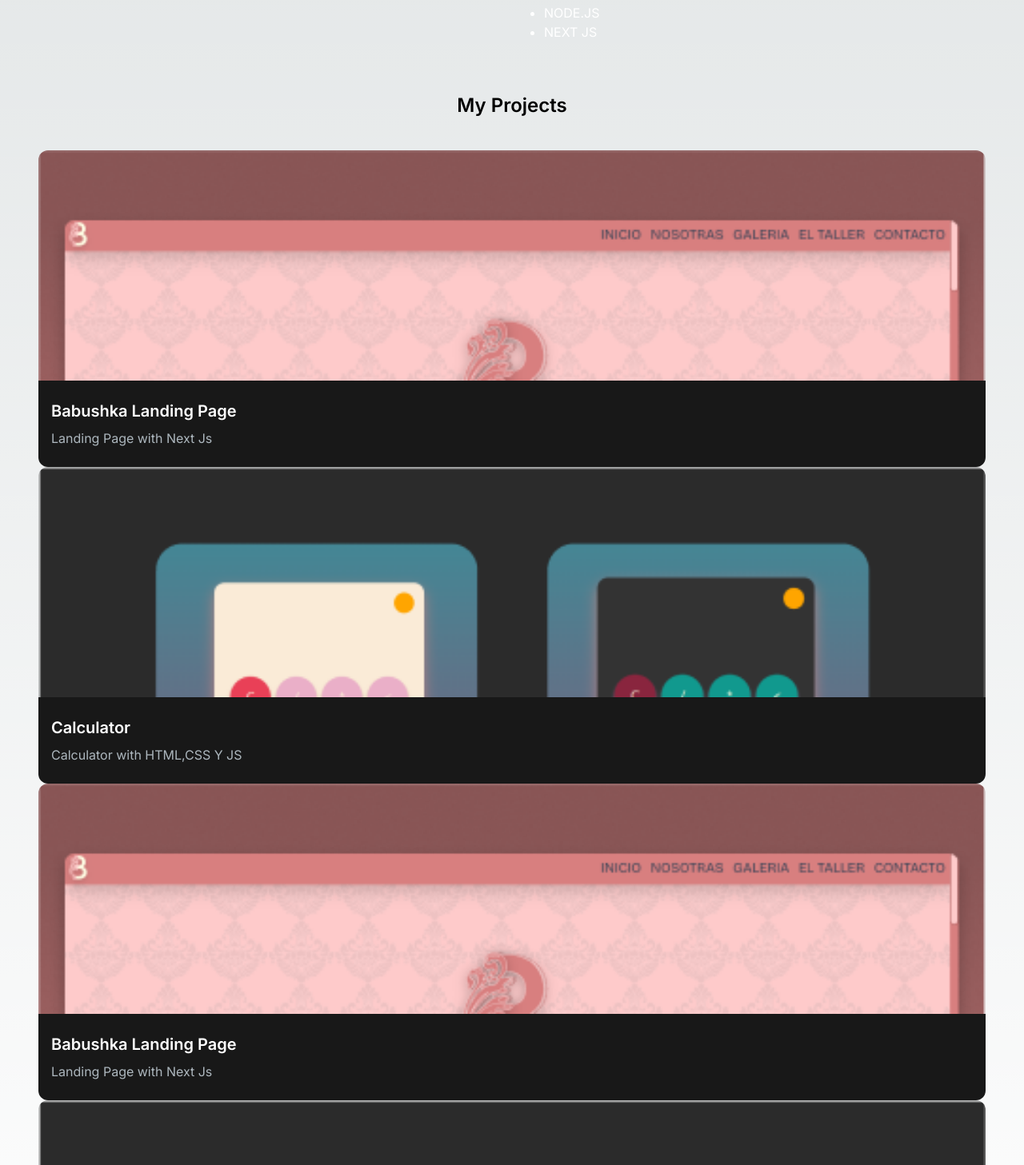
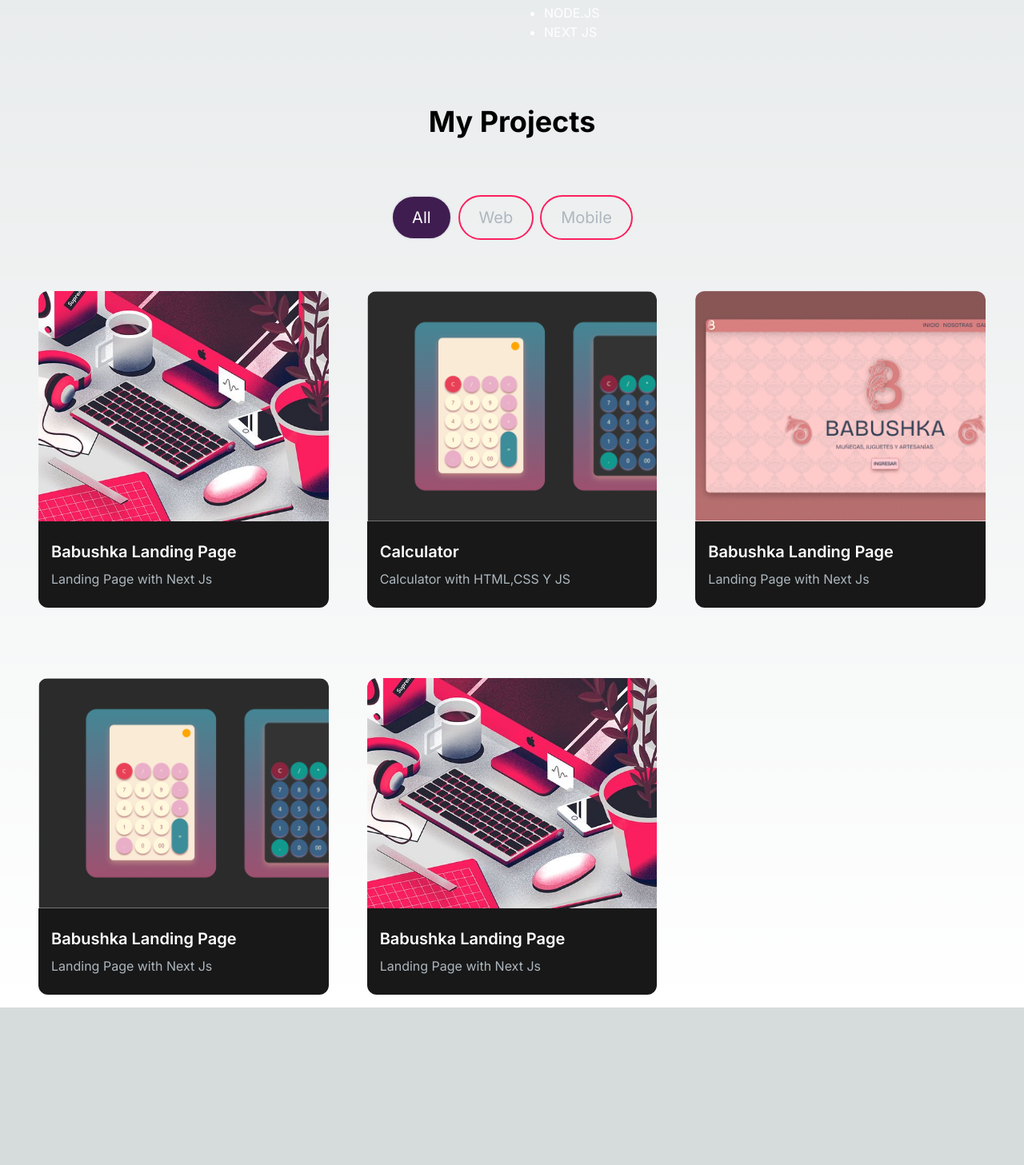
Before and after one commit to BirdieOA/Portfolio, a Next.js app: page / in a window 1280 px wide. Shown: the part 1113-2570 px from the top of the page at 80% size. After the commit the page ends 2373 px from the top, so only its background shows below. Built offline with nearby package versions, Linux system fonts and the light colour scheme.

Commit message:
finalProjects

```diff
--- a/prettier.config.js
+++ b/prettier.config.js
@@ -1,4 +1,2 @@
 // prettier.config.js
-module.exports = {
-    plugins: ['prettier-plugin-tailwindcss'],
-  }
+export const plugins = ['prettier-plugin-tailwindcss'];
--- a/src/app/components/HeroSection.jsx
+++ b/src/app/components/HeroSection.jsx
@@ -9,7 +9,7 @@ const HeroSection = () => {
       <div className="grid grid-cols-1 sm:grid-cols-12">
         <div className="col-span-7 place-self-center text-center sm:text-left">
           <h1 className="mb-4 text-4xl sm:text-5xl lg:text-6xl font-extrabold">
-            <span className="text-transparent bg-clip-text bg-gradient-to-r from-cyan-400 to-indigo-600">
+            <span className="text-transparent bg-clip-text bg-gradient-to-r from-[#FB1F5F] to-[#982460]">
               Hola, soy{" "}
             </span>
             <br />
@@ -33,10 +33,10 @@ const HeroSection = () => {
             voluptates itaque laudantium sapiente obcaecati?
           </p>
           <div className="">
-            <button className="px-6 py-3 w-full sm:w-fit rounded-full mr-4 bg-gradient-to-br from-cyan-400 via-indigo-500 to-blue-500 text-white">
+            <button className="px-6 py-3 w-full sm:w-fit rounded-full mr-4 bg-gradient-to-br from-[#FB1F5F] via-[#982460] to-[#401D50] text-white">
               Hire me
             </button>
-            <button className="px-1 py-1 w-full sm:w-fit rounded-full bg-gradient-to-br from-cyan-400 via-indigo-500 to-blue-500 hover:bg-slate-800 mt-3">
+            <button className="px-1 py-1 w-full sm:w-fit rounded-full bg-gradient-to-br from-[#FB1F5F]  via-[#982460] to-[#401D50] hover:bg-slate-800 mt-3">
               <span className="block bg-[#121212] hover:bg-slate-800 ease-in duration-150 rounded-full px-5 py-2">
                 Download CV
               </span>
--- a/src/app/components/ProjectCard.jsx
+++ b/src/app/components/ProjectCard.jsx
@@ -1,18 +1,34 @@
+"use client";
+import Link from "next/link";
 import React from "react";
+import { BsFillEyeFill, BsCodeSlash } from "react-icons/bs";
 
-const ProjectCard = ({ imgUrl, title, description }) => {
+const ProjectCard = ({ imgUrl, title, description, gitUrl, previewUrl }) => {
   return (
     <div>
       <div
-        className="h-52 md:h-72 rounded-t-xl relative group"
+        className="h-52 md:h-72 rounded-t-xl relative group mt-10"
         style={{ background: `url(${imgUrl})`, backgroundSize: "cover" }}
       >
-          <div className="overlay absolute top-0 left-0 w-full h-full bg-[#181818] bg-opacity-0 hidden group-hover:flex group-hover:bg-opacity-80 transition-all duration-500"></div>
+        <div className="overlay items-center justify-center absolute top-0 left-0 w-full h-full bg-[#181818] bg-opacity-0 hidden group-hover:flex group-hover:bg-opacity-80 transition-all duration-500">
+          <Link
+            href={gitUrl}
+            className="h-14 w-14 mr-3 relative border border-[#adb7be] rounded-full hover:border-white group/link"
+          >
+            <BsCodeSlash className="h-10 w-10 absolute top-1/2 left-1/2 transform -translate-x-1/2 -translate-y-1/2 text-[#adb7be]  cursor-pointer group-hover/link:text-white " />
+          </Link>
+          <Link
+            href={previewUrl}
+            className="h-14 w-14 relative border border-[#adb7be] rounded-full hover:border-white group/link"
+          >
+            <BsFillEyeFill className="h-10 w-10 absolute top-1/2 left-1/2 transform -translate-x-1/2 -translate-y-1/2 text-[#adb7be]  cursor-pointer group-hover/link:text-white " />
+          </Link>
+        </div>
+        </div>
+      <div className="text-white rounded-b-xl py-6 px-4 bg-[#181818]">
+        <h5 className="text-xl font-semibold mb-2">{title}</h5>
+        <p className="text-[#adb7be]">{description}</p>
       </div>
-        <div className="text-white rounded-b-xl py-6 px-4 bg-[#181818]">
-          <h5 className="text-xl font-semibold mb-2">{title}</h5>
-          <p className="text-[#adb7be]">{description}</p>
-        </div>
     </div>
   );
 };
--- /dev/null
+++ b/src/app/components/ProjectTag.jsx
@@ -0,0 +1,12 @@
+import React from 'react'
+
+const ProjectTag = ({name, onClick, isSelected}) => {
+    const buttonStyles = isSelected
+    ? "text-white bg-[#401D50]"
+    : "text-[#adb7be] border-[#FB1F5F] hover:border-white"
+  return (
+    <button className={`${buttonStyles} rounded-full border-2 px-6 py-3 cursor-pointer text-xl hover:bg-slate-800`} onClick={() => onClick(name)}>{name}</button>
+  )
+}
+
+export default ProjectTag
--- a/src/app/components/ProjectsSection.jsx
+++ b/src/app/components/ProjectsSection.jsx
@@ -1,51 +1,88 @@
-import React from "react";
+"use client"
+import React, { useState } from "react";
 import ProjectCard from "./ProjectCard";
+import ProjectTag from "./ProjectTag";
 
 const projectsData = [
   {
     id: 1,
     title: "Babushka Landing Page",
     description: "Landing Page with Next Js",
-    image: "/projects/p1.png",
-    tag: ["all, web"],
+    image: "/images/c.jpg",
+    tag: ["All", "Web"],
+    gitUrl: "/",
+    previewUrl: "/",
   },
   {
     id: 2,
     title: "Calculator",
     description: "Calculator with HTML,CSS Y JS",
     image: "/projects/p2.png",
-    tag: ["all, web"],
+    tag: ["All", "Web"],
+    gitUrl: "/",
+    previewUrl: "/",
   },
   {
     id: 3,
     title: "Babushka Landing Page",
     description: "Landing Page with Next Js",
     image: "/projects/p1.png",
-    tag: ["all, web"],
+    tag: ["All", "Web"],
+    gitUrl: "/",
+    previewUrl: "/",
   },
   {
     id: 4,
     title: "Babushka Landing Page",
     description: "Landing Page with Next Js",
     image: "/projects/p2.png",
-    tag: ["all, web"],
+    tag: ["All", "Web", "Mobile"],
+    gitUrl: "/",
+    previewUrl: "/",
+  },
+  {
+    id: 1,
+    title: "Babushka Landing Page",
+    description: "Landing Page with Next Js",
+    image: "/images/c.jpg",
+    tag: ["All", "Web"],
+    gitUrl: "/",
+    previewUrl: "/",
   },
 ];
 
 const ProjectsSection = () => {
+  const [tag, setTag] = useState("All")
+  const handleChangeTag = (newTag) => {
+    setTag(newTag);
+  }
+
+  const filteredProjects = projectsData.filter((project) =>
+    project.tag.includes(tag));
+
+
   return (
     <>
-      <h2 className="text-center text-2xl font-semibold mb-10">My Projects</h2>
-      <div>
-        {projectsData.map((project) => (
+      <h2 className="text-center text-4xl font-bold mt-4 mb-8 md:mb-12">
+        My Projects
+      </h2>
+      <div className="text-white flex flex-row justify-center items-center gap-2 py-6">
+      <ProjectTag onClick={handleChangeTag} name='All' isSelected={tag === "All"}/>
+      <ProjectTag onClick={handleChangeTag} name='Web' isSelected={tag === "Web"}/>
+      <ProjectTag onClick={handleChangeTag} name='Mobile' isSelected={tag === "Mobile"}/>
+      </div>
+      <ul className="grid md:grid-cols-3 gap-8 md:gap-12">
+        {filteredProjects.map((project) => (
           <ProjectCard
             key={project.id}
             title={project.title}
             description={project.description}
             imgUrl={project.image}
+            gitUrl={project.gitUrl}
+            previewUrl={project.previewUrl}
           />
         ))}
-      </div>
+      </ul>
     </>
   );
 };
--- a/src/app/layout.js
+++ b/src/app/layout.js
@@ -4,7 +4,7 @@ import { Inter } from "next/font/google";
 const inter = Inter({ subsets: ["latin"] });
 
 export const metadata = {
-  title: "Create Next App",
+  title: "Mi portfolio",
   description: "Generated by create next app",
 };
 
--- a/src/app/page.js
+++ b/src/app/page.js
@@ -8,7 +8,7 @@ export default function Home() {
   return (
     <main className="flex min-h-screen flex-col ">
       <Navbar />
-      <div className="container mt-24 mx-auto px-12 py-4 ">
+      <div className="container mt-24 mx-auto px-12 py-4">
         <HeroSection />
         <AboutSection />
         <ProjectsSection />
```
